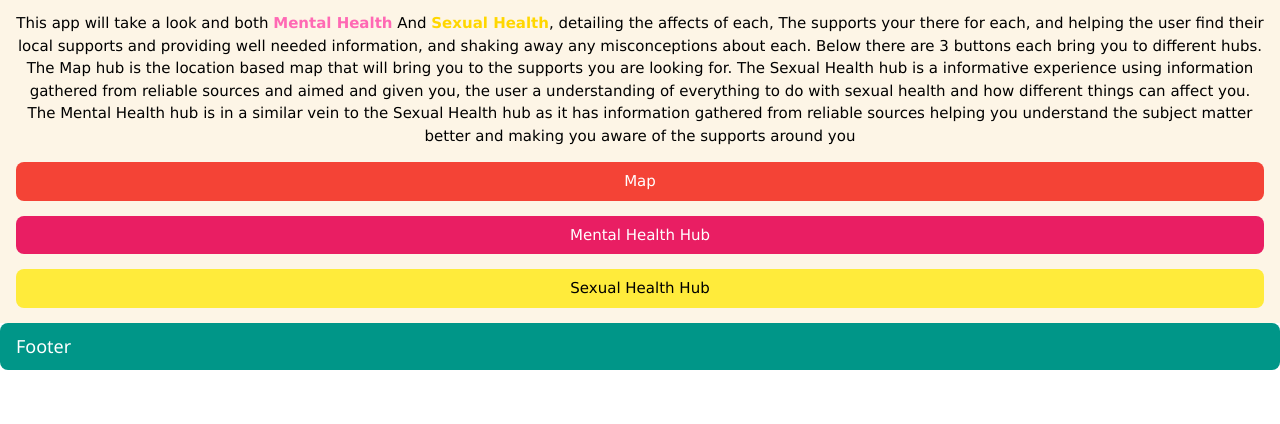
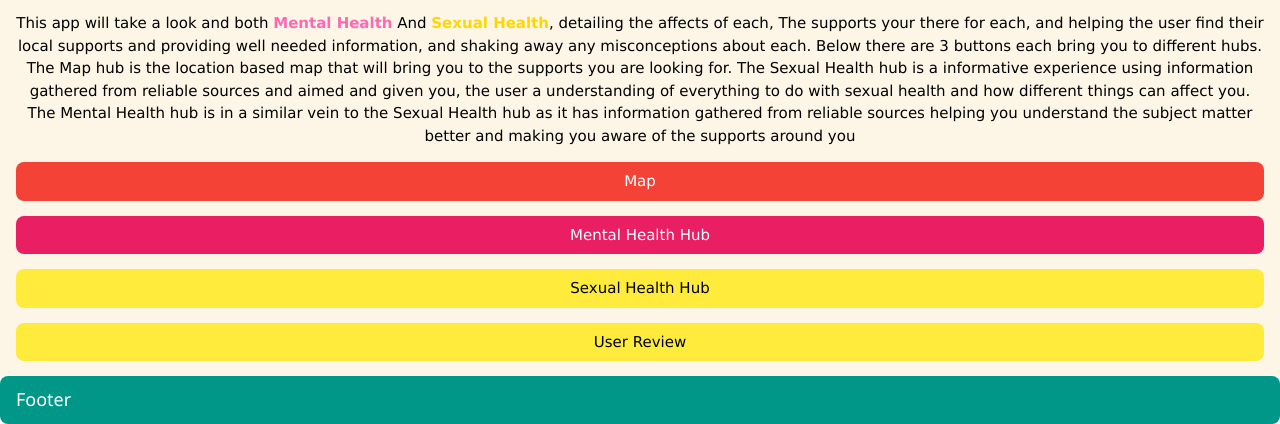
Before and after one commit to Smurfgalway/PPI_App, a plain HTML site: page templates/Index.html in a window 1280 px wide. Shown: the part 415-839 px from the top of the page. Before the commit the page ends 800 px from the top, so only its background shows below. Drawn offline with nearby package versions, Linux system fonts and the light colour scheme.

Commit message:
index page navigation updated

```diff
--- a/templates/Index.html
+++ b/templates/Index.html
@@ -37,6 +37,9 @@
             <form action="/sh">
                 <button type="submit" class="w3-round-large w3-yellow w3-button w3-block" > Sexual Health Hub </button>
             </form>
+            <form action="/re">
+                <button type="submit" class="w3-round-large w3-yellow w3-button w3-block" > User Review</button>
+            </form>
         </div>
         <footer  class="w3-container w3-teal w3-round-large">
             <h5>Footer</h5>
```
